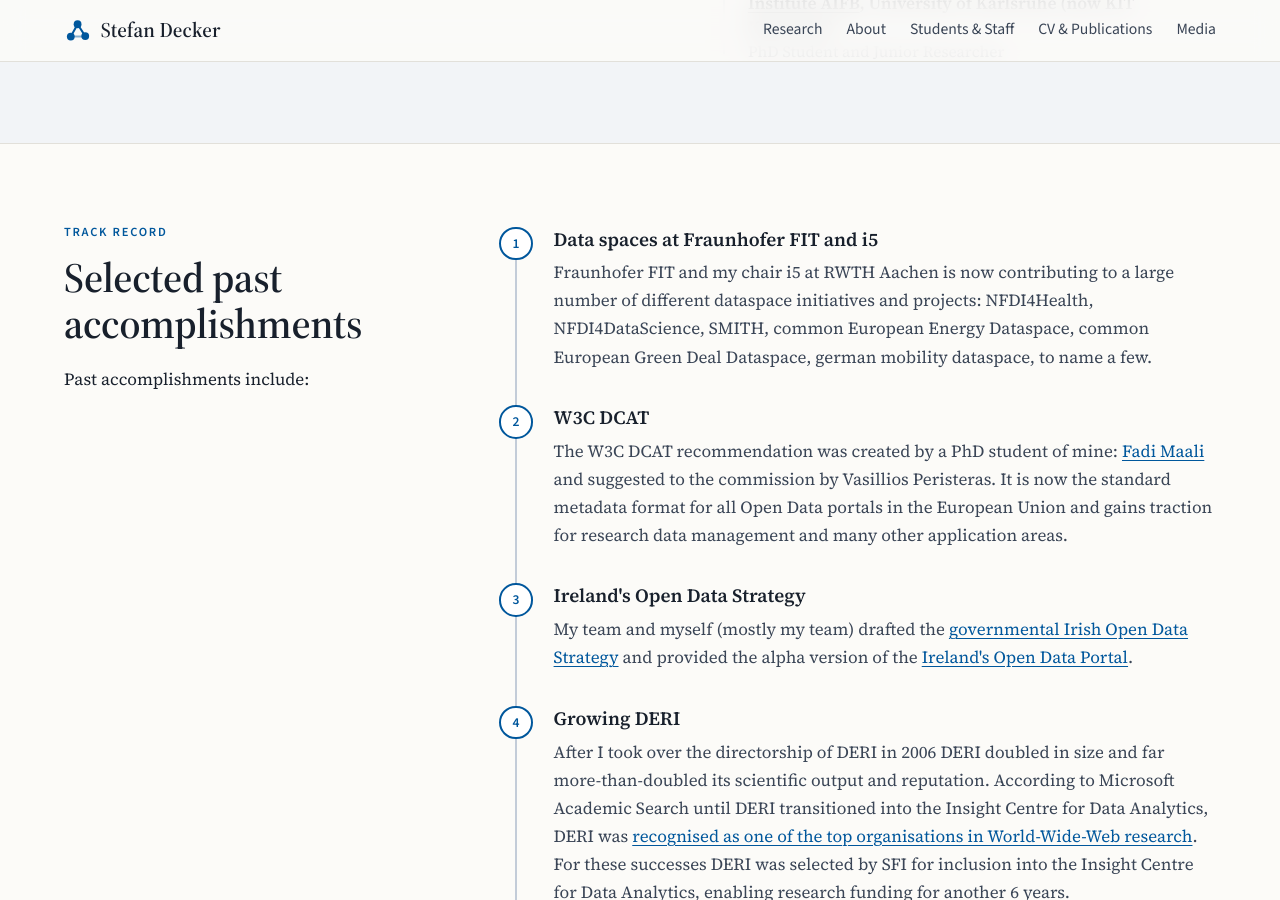
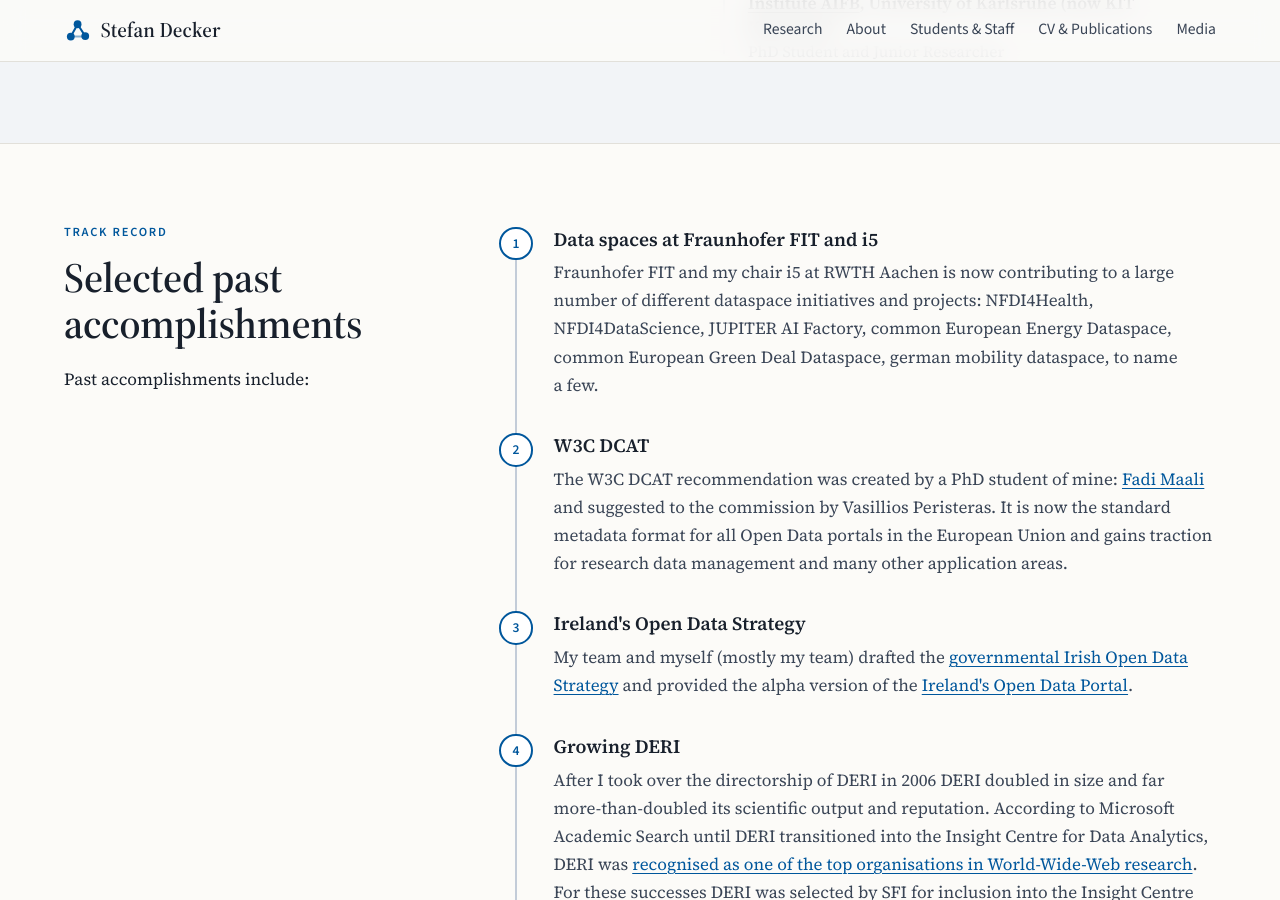
Before and after one commit to stefanjdecker/stefanjdecker.github.io, a Jekyll site: the page built from index.html, in a window 1280 px wide and 900 px high, scrolled down 3692 px. Built offline with Jekyll 4.4.1, drawn with Linux system fonts in a browser that asks for light colours.

Commit message:
Replace SMITH with the JUPITER AI Factory in the data spaces accomplishment
Co-Authored-By: Claude Opus 5.5 <noreply@anthropic.com>

```diff
--- a/index.html
+++ b/index.html
@@ -170,7 +170,7 @@ title: Professor Stefan Decker
     <ol class="milestones">
       <li>
         <h3>Data spaces at Fraunhofer FIT and i5</h3>
-        <p>Fraunhofer FIT and my chair i5 at RWTH Aachen is now contributing to a large number of different dataspace initiatives and projects: NFDI4Health, NFDI4DataScience, SMITH, common European Energy Dataspace, common European Green Deal Dataspace, german mobility dataspace, to name a few.</p>
+        <p>Fraunhofer FIT and my chair i5 at RWTH Aachen is now contributing to a large number of different dataspace initiatives and projects: NFDI4Health, NFDI4DataScience, JUPITER AI Factory, common European Energy Dataspace, common European Green Deal Dataspace, german mobility dataspace, to name a few.</p>
       </li>
       <li>
         <h3>W3C DCAT</h3>
```
